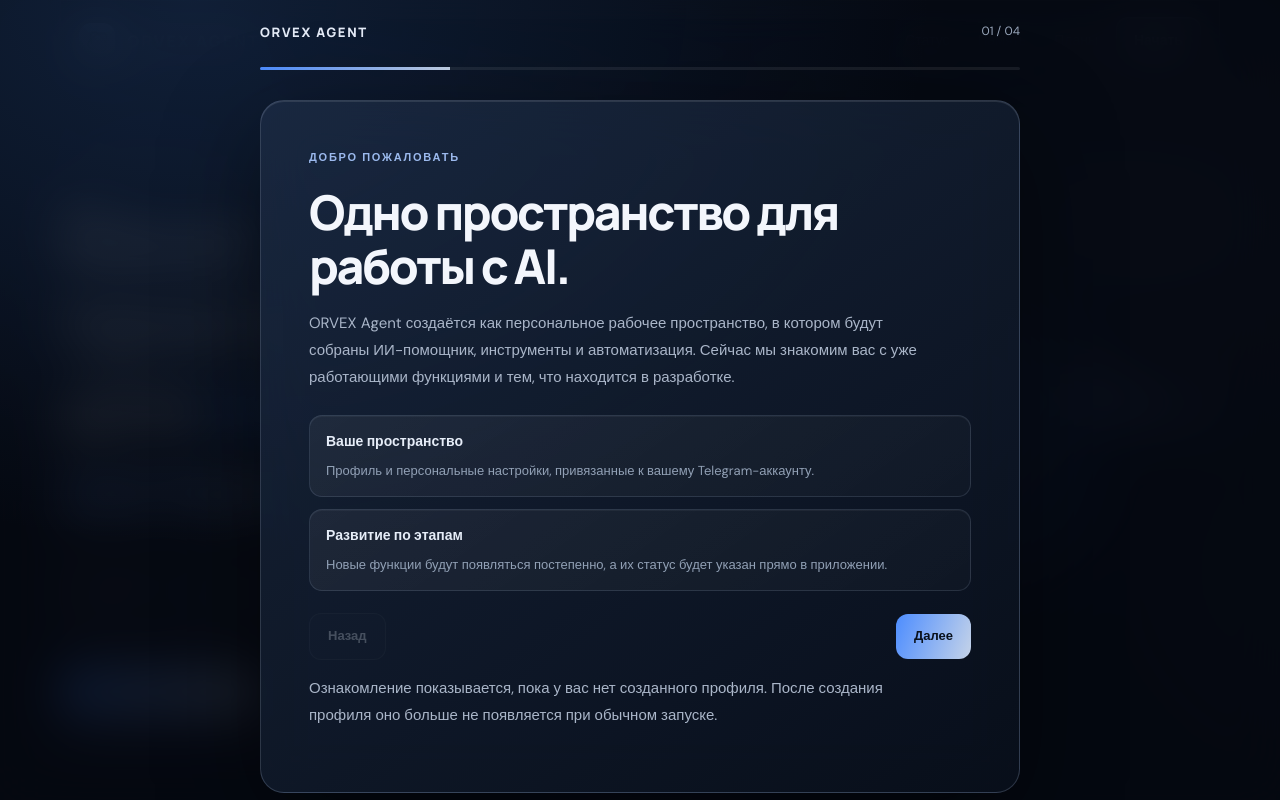
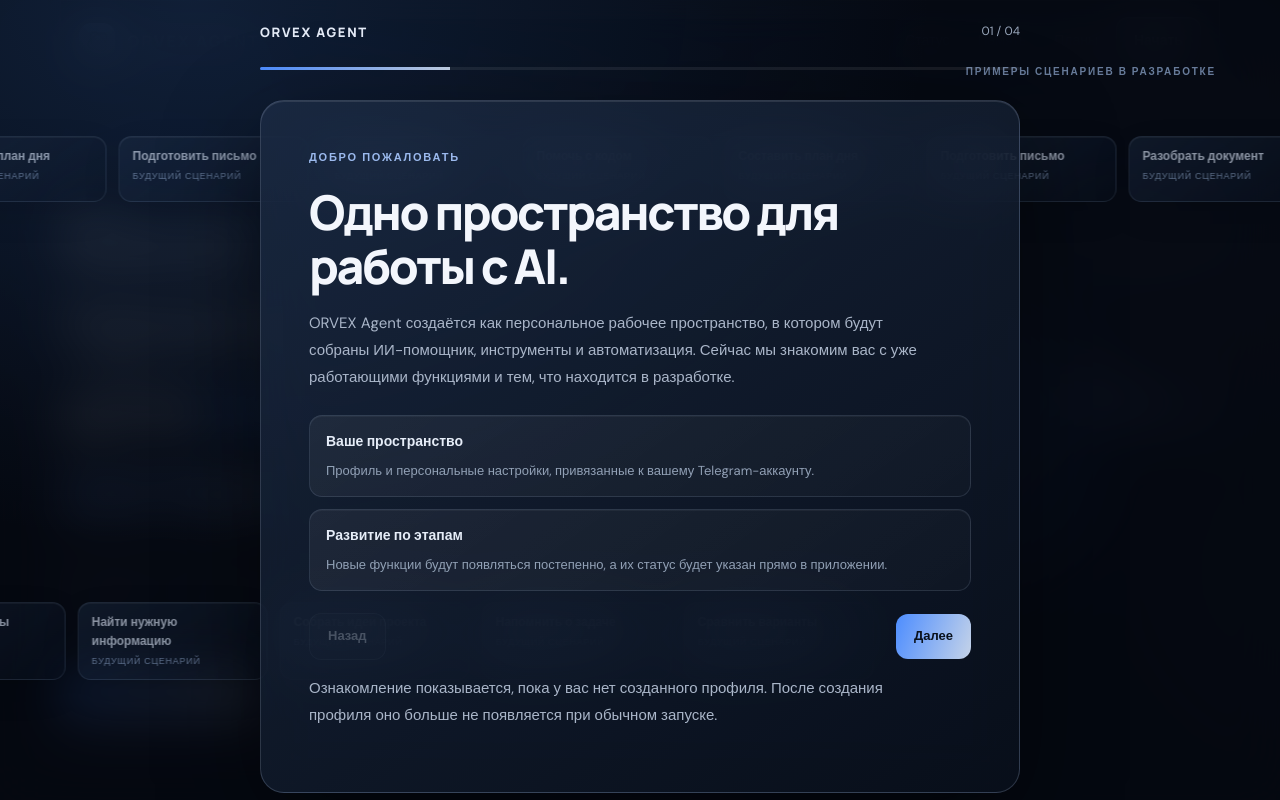
Before and after one commit to ikk1ss/orvex-agent, a plain HTML site: page index.html in a window 1280 px wide. Shown: the top 800 px of the page. Drawn offline with Linux system fonts and the light colour scheme; no server answers.

Commit message:
Add onboarding transitions and animated task backdrop

```diff
--- a/index.html
+++ b/index.html
@@ -280,13 +280,23 @@ body{font-size:16px}
 
 
 /* First-entry onboarding. Copy and feature status are maintained here. */
-#onboarding{position:fixed;inset:0;z-index:40;display:none;overflow-y:auto;padding:22px;background:radial-gradient(ellipse at 15% 0%,#25477955,transparent 45%),#080b13}
+#onboarding{position:fixed;inset:0;z-index:40;display:none;overflow:hidden auto;padding:22px;background:radial-gradient(ellipse at 15% 0%,#25477955,transparent 45%),#080b13;isolation:isolate}
 #onboarding.open{display:grid;place-items:center}
-.onboarding-shell{width:min(760px,100%);margin:auto}
+.onboarding-shell{position:relative;z-index:2;width:min(760px,100%);margin:auto}
+.onboarding-ambient{position:absolute;inset:0;z-index:0;overflow:hidden;pointer-events:none}
+.onboarding-ambient-label{position:absolute;top:8%;right:5%;color:#8fa9d0;font-size:10px;letter-spacing:.18em;font-weight:700;opacity:.72}
+.task-lane{position:absolute;left:0;display:flex;gap:12px;width:max-content;opacity:.62;will-change:transform}
+.task-lane-one{top:17%;animation:orvex-task-pass 48s linear infinite}
+.task-lane-two{bottom:15%;animation:orvex-task-pass-reverse 56s linear infinite}
+.task-card{width:190px;min-height:66px;padding:10px 13px;border:1px solid rgba(185,210,248,.17);border-radius:13px;background:linear-gradient(145deg,rgba(34,52,80,.58),rgba(13,23,39,.48));box-shadow:0 12px 35px rgba(0,0,0,.18),inset 0 1px rgba(255,255,255,.07);backdrop-filter:blur(13px);-webkit-backdrop-filter:blur(13px)}
+.task-card strong{display:block;color:#dce8fb;font-size:12px;font-weight:600}
+.task-card span{display:block;margin-top:3px;color:#8fa8ce;font-size:9px;letter-spacing:.08em;text-transform:uppercase}
+@keyframes orvex-task-pass{from{transform:translate3d(0,0,0)}to{transform:translate3d(-50%,0,0)}}
+@keyframes orvex-task-pass-reverse{from{transform:translate3d(-50%,0,0)}to{transform:translate3d(0,0,0)}}
 .onboarding-top{display:flex;justify-content:space-between;align-items:center;margin-bottom:26px;color:#9aa8bc;font-size:12px}
 .onboarding-brand{font:800 13px Manrope,sans-serif;letter-spacing:.13em;color:#e4ebf7}
 .onboarding-progress{height:3px;background:#ffffff14;border-radius:9px;overflow:hidden;margin-bottom:30px}
-.onboarding-progress span{display:block;height:100%;width:25%;background:linear-gradient(90deg,#4d8dff,#c5d3e8);transition:width .2s}
+.onboarding-progress span{display:block;height:100%;width:25%;background:linear-gradient(90deg,#4d8dff,#c5d3e8);transition:width .45s cubic-bezier(.2,.7,.2,1)}
 .onboarding-card{min-height:340px;padding:clamp(24px,5vw,48px);border:1px solid var(--line);border-radius:24px;background:linear-gradient(145deg,#151f31ed,#0d1421f2);box-shadow:0 30px 100px #0005}
 .onboarding-kicker{font-size:11px;letter-spacing:.16em;text-transform:uppercase;color:#9bb9ed;font-weight:700}
 .onboarding-card h1{font:800 clamp(30px,5vw,48px)/1.12 Manrope,sans-serif;letter-spacing:-.05em;margin:18px 0}
@@ -300,7 +310,7 @@ body{font-size:16px}
 .onboarding-next{border:0;color:#09111c;background:linear-gradient(110deg,#4d8dff,#c5d3e8)}
 .onboarding-back:disabled{opacity:.25;cursor:default}
 .onboarding-note{font-size:11px;color:#7f8da2;margin-top:15px;line-height:1.6}
-@media(max-width:620px){#onboarding{padding:15px}.onboarding-top{margin-bottom:18px}.onboarding-card{min-height:0;padding:25px 20px}.onboarding-card p{font-size:14px}.onboarding-point{padding:12px}.onboarding-point b{font-size:13px}.onboarding-point span{font-size:12px}.onboarding-actions button{padding:12px 15px}}
+@media(max-width:620px){#onboarding{padding:15px}.onboarding-top{margin-bottom:18px}.onboarding-card{min-height:0;padding:25px 20px}.onboarding-card p{font-size:14px}.onboarding-point{padding:12px}.onboarding-point b{font-size:13px}.onboarding-point span{font-size:12px}.onboarding-actions button{padding:12px 15px}.onboarding-ambient-label{top:5%;right:16px;font-size:8px}.task-lane{opacity:.35}.task-lane-one{top:11%}.task-lane-two{bottom:8%}.task-card{width:160px;min-height:58px;padding:8px 10px}.task-card strong{font-size:10px}.task-card span{font-size:8px}}
 
 
 /* ORVEX glass visual layer: translucent surfaces, soft highlights and depth */
@@ -499,9 +509,14 @@ body:before{
 @media(hover:none){
  .status-card:hover,.roadmap-item:hover,.profile-btn:hover,.primary-link:hover,.outline-link:hover{transform:none}
 }
+@keyframes onboarding-slide-forward{from{opacity:0;transform:translate3d(28px,0,0);filter:blur(4px)}to{opacity:1;transform:translate3d(0,0,0);filter:blur(0)}}
+@keyframes onboarding-slide-back{from{opacity:0;transform:translate3d(-28px,0,0);filter:blur(4px)}to{opacity:1;transform:translate3d(0,0,0);filter:blur(0)}}
+.onboarding-card.slide-forward .onboarding-slide:not([hidden]){animation:onboarding-slide-forward .42s cubic-bezier(.2,.7,.2,1) both}
+.onboarding-card.slide-back .onboarding-slide:not([hidden]){animation:onboarding-slide-back .42s cubic-bezier(.2,.7,.2,1) both}
 @media(prefers-reduced-motion:reduce){
  .header,.hero .eyebrow,.hero h1,.hero-copy,.hero-actions,.hero-footnote,
- .visual-glow,.orbit,.core,.float-chip,.status-card,.roadmap-item,.onboarding-card{
+ .visual-glow,.orbit,.core,.float-chip,.status-card,.roadmap-item,.onboarding-card,
+ .task-lane,.onboarding-card.slide-forward .onboarding-slide:not([hidden]),.onboarding-card.slide-back .onboarding-slide:not([hidden]){
   animation:none!important;
  }
  .status-card,.roadmap-item,.profile-btn,.primary-link,.outline-link{will-change:auto}
@@ -647,7 +662,30 @@ section[id]{scroll-margin-top:104px}
 <footer class="footer wrap"><span class="footer-brand">ORVEX AGENT</span><span>Персональное пространство на базе искусственного интеллекта</span><span>© 2026 ORVEX Agent</span></footer>
 
 <div id="onboarding" aria-hidden="true">
- <div class="onboarding-shell">
+ <div class="onboarding-ambient" aria-hidden="true">
+ <div class="onboarding-ambient-label">ПРИМЕРЫ СЦЕНАРИЕВ В РАЗРАБОТКЕ</div>
+ <div class="task-lane task-lane-one">
+  <div class="task-card"><strong>Составить план дня</strong><span>Будущий сценарий</span></div>
+  <div class="task-card"><strong>Подготовить письмо</strong><span>Будущий сценарий</span></div>
+  <div class="task-card"><strong>Разобрать документ</strong><span>Будущий сценарий</span></div>
+  <div class="task-card"><strong>Помочь с кодом</strong><span>Будущий сценарий</span></div>
+  <div class="task-card"><strong>Составить план дня</strong><span>Будущий сценарий</span></div>
+  <div class="task-card"><strong>Подготовить письмо</strong><span>Будущий сценарий</span></div>
+  <div class="task-card"><strong>Разобрать документ</strong><span>Будущий сценарий</span></div>
+  <div class="task-card"><strong>Помочь с кодом</strong><span>Будущий сценарий</span></div>
+ </div>
+ <div class="task-lane task-lane-two">
+  <div class="task-card"><strong>Найти нужную информацию</strong><span>Будущий сценарий</span></div>
+  <div class="task-card"><strong>Собрать идеи проекта</strong><span>Будущий сценарий</span></div>
+  <div class="task-card"><strong>Напомнить о задаче</strong><span>Будущий сценарий</span></div>
+  <div class="task-card"><strong>Сравнить варианты</strong><span>Будущий сценарий</span></div>
+  <div class="task-card"><strong>Найти нужную информацию</strong><span>Будущий сценарий</span></div>
+  <div class="task-card"><strong>Собрать идеи проекта</strong><span>Будущий сценарий</span></div>
+  <div class="task-card"><strong>Напомнить о задаче</strong><span>Будущий сценарий</span></div>
+  <div class="task-card"><strong>Сравнить варианты</strong><span>Будущий сценарий</span></div>
+ </div>
+</div>
+<div class="onboarding-shell">
   <div class="onboarding-top"><span class="onboarding-brand">ORVEX AGENT</span><span id="onboardingCounter">01 / 04</span></div>
   <div class="onboarding-progress" aria-hidden="true"><span id="onboardingProgress"></span></div>
   <section class="onboarding-card" role="dialog" aria-modal="true" aria-labelledby="onboardingTitle">
@@ -700,7 +738,10 @@ const modal=$('#profileModal'),form=$('#profileForm');
 const onboarding=$('#onboarding');
 const onboardingSlides=[...document.querySelectorAll('[data-onboarding-step]')];
 let onboardingStep=0;
-function renderOnboarding(){
+function renderOnboarding(direction='forward'){
+ const card=$('.onboarding-card');
+ card.classList.remove('slide-forward','slide-back');
+ card.classList.add(direction==='back'?'slide-back':'slide-forward');
  onboardingSlides.forEach((slide,index)=>{slide.hidden=index!==onboardingStep});
  $('#onboardingCounter').textContent=String(onboardingStep+1).padStart(2,'0')+' / '+String(onboardingSlides.length).padStart(2,'0');
  $('#onboardingProgress').style.width=((onboardingStep+1)/onboardingSlides.length*100)+'%';
@@ -806,8 +847,8 @@ function openModal(){lastFocusedElement=document.activeElement;fillForm();modal.
 function closeModal(){if(!profile)return;modal.classList.remove('open');modal.setAttribute('aria-hidden','true');document.body.style.overflow='';hideTelegramBack();if(lastFocusedElement&&typeof lastFocusedElement.focus==='function')lastFocusedElement.focus();lastFocusedElement=null}
 function toast(message){const t=document.createElement('div');t.className='toast';t.setAttribute('role','status');t.textContent=message;document.body.appendChild(t);setTimeout(()=>t.remove(),2600)}
 $('#profileOpen').addEventListener('click',()=>profile?openModal():openOnboarding());
-$('#onboardingBack').addEventListener('click',()=>{if(onboardingStep>0){onboardingStep--;renderOnboarding()}});
-$('#onboardingNext').addEventListener('click',()=>{if(onboardingStep<onboardingSlides.length-1){onboardingStep++;renderOnboarding()}else{closeOnboarding();openModal()}});
+$('#onboardingBack').addEventListener('click',()=>{if(onboardingStep>0){onboardingStep--;renderOnboarding('back')}});
+$('#onboardingNext').addEventListener('click',()=>{if(onboardingStep<onboardingSlides.length-1){onboardingStep++;renderOnboarding('forward')}else{closeOnboarding();openModal()}});
 $('#heroProfile').addEventListener('click',openModal);
 $('#profileClose').addEventListener('click',closeModal);
 if(telegramBack&&telegramBack.onClick)telegramBack.onClick(closeModal);
```
